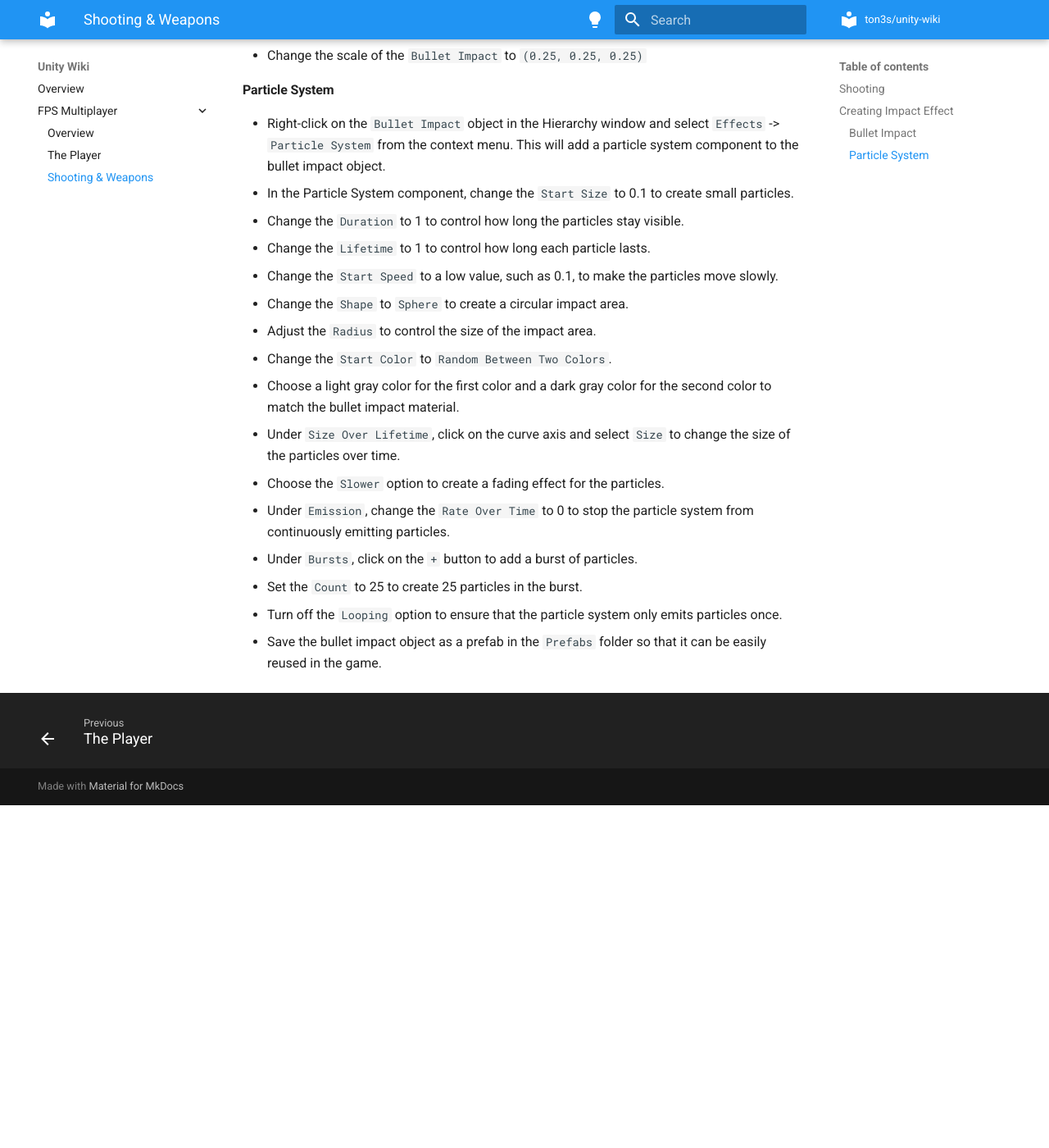
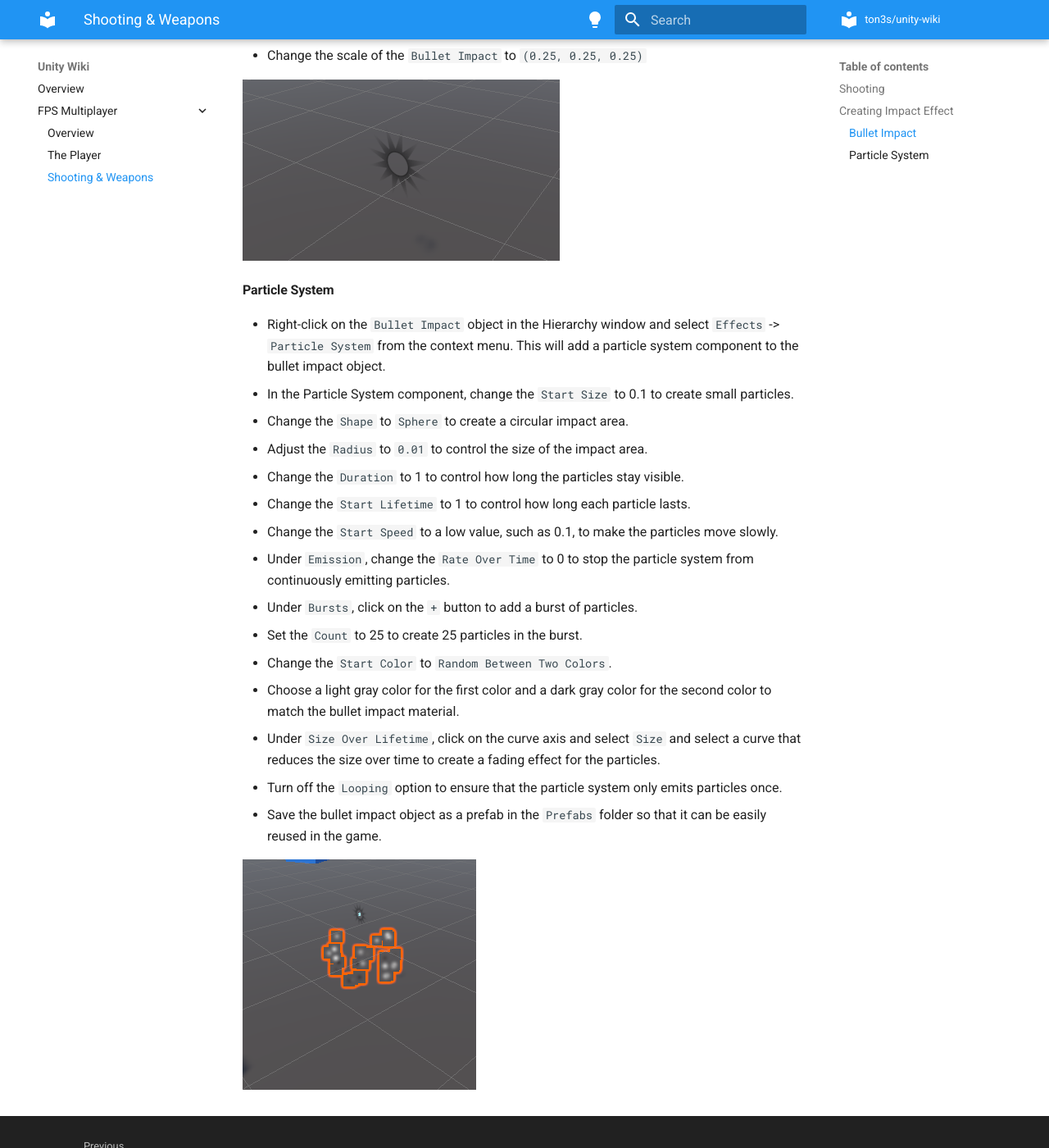
Before and after one commit to ton3s/unity-wiki, an MkDocs documentation site: the page built from docs/fps-multiplayer/shooting-weapons.md, in a window 1280 px wide and 1400 px high, scrolled down 1637 px. Shown: the whole window at 82% size. Built offline with MkDocs 1.6.1 and Material for MkDocs 9.7.7, drawn with Linux system fonts in a browser that asks for light colours; before the commit the page ends 2619 px from its top, so only the background shows below that.

Commit message:
Add video 18

```diff
--- a/docs/fps-multiplayer/shooting-weapons.md
+++ b/docs/fps-multiplayer/shooting-weapons.md
@@ -52,21 +52,24 @@ private void Shoot() {
 - Apply the `material` to both sides of the `quads`
 - Change the scale of the `Bullet Impact` to `(0.25, 0.25, 0.25)`
 
+![Bullet Impact](images/bullet-impact.png)
+
 #### Particle System
 
 - Right-click on the `Bullet Impact` object in the Hierarchy window and select `Effects` -> `Particle System` from the context menu. This will add a particle system component to the bullet impact object.
 - In the Particle System component, change the `Start Size` to 0.1 to create small particles.
+- Change the `Shape` to `Sphere` to create a circular impact area.
+- Adjust the `Radius` to `0.01` to control the size of the impact area.
 - Change the `Duration` to 1 to control how long the particles stay visible.
-- Change the `Lifetime` to 1 to control how long each particle lasts.
+- Change the `Start Lifetime` to 1 to control how long each particle lasts.
 - Change the `Start Speed` to a low value, such as 0.1, to make the particles move slowly.
-- Change the `Shape` to `Sphere` to create a circular impact area.
-- Adjust the `Radius` to control the size of the impact area.
-- Change the `Start Color` to `Random Between Two Colors`.
-- Choose a light gray color for the first color and a dark gray color for the second color to match the bullet impact material.
-- Under `Size Over Lifetime`, click on the curve axis and select `Size` to change the size of the particles over time.
-- Choose the `Slower` option to create a fading effect for the particles.
 - Under `Emission`, change the `Rate Over Time` to 0 to stop the particle system from continuously emitting particles.
 - Under `Bursts`, click on the `+` button to add a burst of particles.
 - Set the `Count` to 25 to create 25 particles in the burst.
+- Change the `Start Color` to `Random Between Two Colors`.
+- Choose a light gray color for the first color and a dark gray color for the second color to match the bullet impact material.
+- Under `Size Over Lifetime`, click on the curve axis and select `Size` and select a curve that reduces the size over time to create a fading effect for the particles.
 - Turn off the `Looping` option to ensure that the particle system only emits particles once.
 - Save the bullet impact object as a prefab in the `Prefabs` folder so that it can be easily reused in the game.
+
+![Bullet Impact Effect](images/bullet-impact-effect.png)
```
Also changed, not shown: docs/fps-multiplayer/images/bullet-impact-effect.png (added), docs/fps-multiplayer/images/bullet-impact.png (added).
